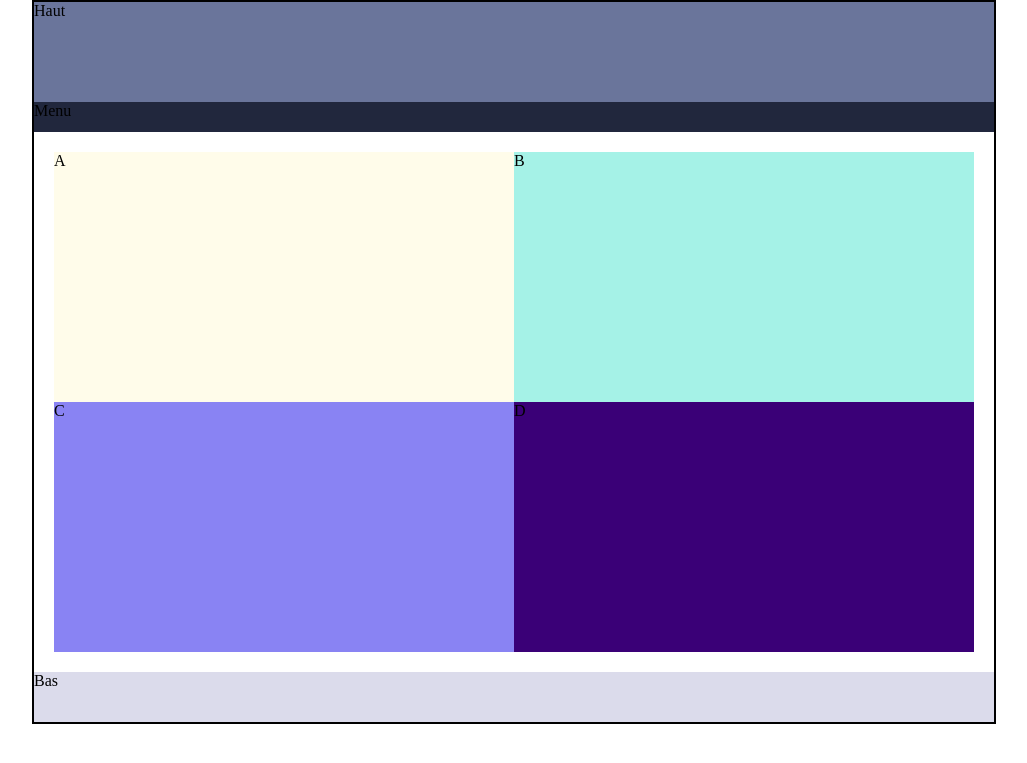
After one commit to alvesamour/WebForce3, a PHP site: page /responsive/responsive.html in a window 1280 px wide. The commit adds this page. Shown: the top 763 px of the page, without its empty margins (126-1153 px from the left). Run offline with PHP 8.4, Linux system fonts and the light colour scheme.

Commit message:
cours 01/08/2017

```diff
--- /dev/null
+++ b/cours html_css/responsive/responsive.css
@@ -0,0 +1,70 @@
+p, body{
+    margin: 0;
+}
+main{
+    border: 2px solid;
+    margin: 0 auto;
+    width: 960px;
+}
+header{
+    background: #6A759B;
+    height: 100px;
+}
+nav{
+    background: #21273D;
+    height: 30px;
+}
+section{
+    background: #B9D4F1;
+    margin: 20px;
+}
+footer{
+    background: #DBDBEB;
+    height: 50px;
+}
+.a,.b,.c,.d{
+    float: left;
+    width: 50%;
+    height: 250px;
+}
+.a{
+    background: #FFFCEA;
+}
+.b{
+    background: #A5F2E7;
+}
+.c{
+    background: #8983F3;
+}
+.d{
+    background: #3A0077;
+}
+.clear{
+    clear: both;
+}
+
+/*******************************Responsive****************************/
+@media screen and (max-width:1050px) {
+    main{
+        width: 750px;
+    }
+}
+/*entre 780px et 1050px, le main fera 750px*/
+@media screen and (max-width:750px) {
+    main{
+        width: 550px;
+    }
+}
+@media screen and (max-width:580px) {
+    main{
+        width: 100%;
+    }
+    .a,.b,.c,.d{
+        width: 100%;
+        height: 125px;
+    }
+    section{
+        margin: 0;
+    }
+}
+/*entre 0px et 580px le main fera 100% ainsi que les zones .a .b .c .d*/
--- /dev/null
+++ b/cours html_css/responsive/responsive.html
@@ -0,0 +1,31 @@
+<!DOCTYPE html>
+<html lang="en">
+<head>
+    <meta charset="UTF-8">
+    <meta name="viewport" content="width=device-width, initial-scale=1.0">
+    <meta name="description" content="Responsive">
+    <meta http-equiv="X-UA-Compatible" content="ie=edge">
+    <title>Responsive</title>
+    <link rel="stylesheet" href="responsive.css">
+</head>
+<body>
+    <main>
+        <header>
+            <p>Haut</p>
+        </header>
+        <nav>
+            <p>Menu</p>
+        </nav>
+        <section>
+            <div class="a">A</div>
+            <div class="b">B</div>
+            <div class="c">C</div>
+            <div class="d">D</div>
+            <div class="clear"></div>
+        </section>
+        <footer>
+            <p>Bas</p>
+        </footer>
+    </main>
+</body>
+</html>
```
Also changed, not shown: cours html_css/css/style.css (+52 -15 lines), cours html_css/responsive/responsive-adaptatif/responsive_adaptatif.css (added, +26 -0 lines), cours html_css/responsive/responsive-adaptatif/responsive_adaptatif.html (added, +16 -0 lines), cours html_css/responsive/responsive-fluide/responsive_fluide.css (added, +45 -0 lines), cours html_css/responsive/responsive-fluide/responsive_fluide.html (added, +31 -0 lines).
